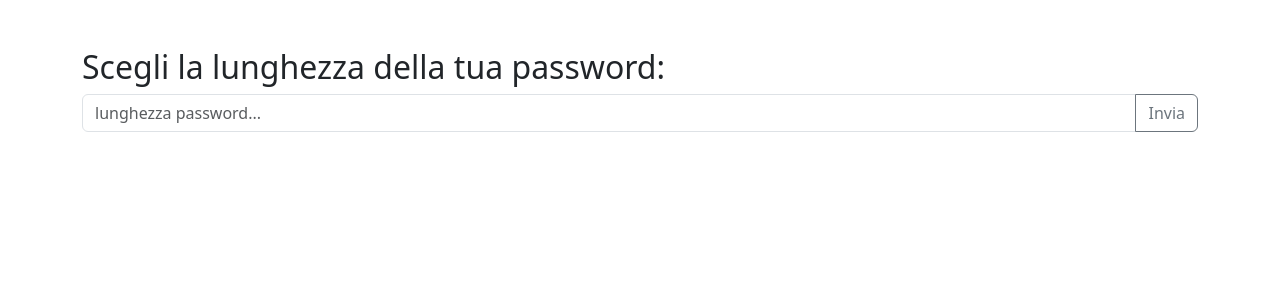
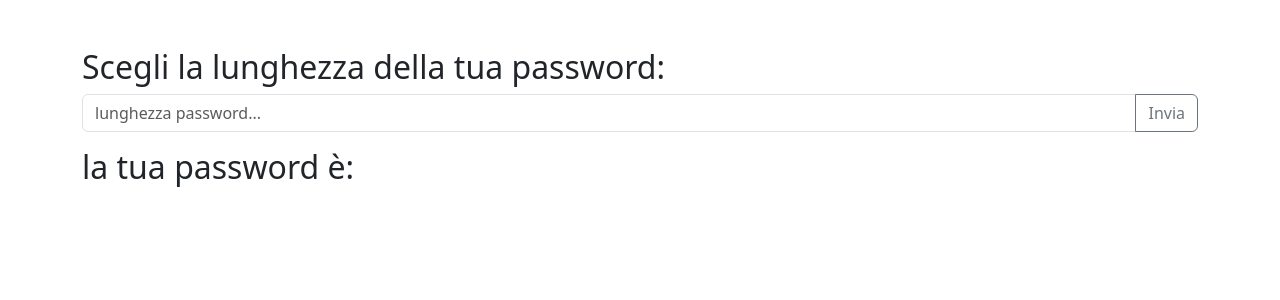
Before and after one commit to VincenzoMarcello/php-strong-password-generator, a PHP site: page / in a window 1280 px wide. Shown: the top 300 px of the page. Run offline with PHP 8.4, Linux system fonts and the light colour scheme.

Commit message:
feat: add function

```diff
--- a/index.php
+++ b/index.php
@@ -1,3 +1,45 @@
+<?php
+
+$pass_length = $_GET["passlng"] ?? "";
+
+function generate_password($pass_length)
+{
+    $possible_chars = "ABCDEFGHIJKLMNOPQRSTUVWXYZabcdefghijklmnopqrstuvwxyz0123456789!@#$%^&*()";
+
+
+    $pass = "";
+    for ($i = 0; $i < $pass_length; $i++) {
+        $random = rand(0, strlen($possible_chars) - 1);
+        $pass .= $possible_chars[$random];
+
+    }
+
+    return $pass;
+
+}
+
+$has_length = isset($_GET["passlng"]);
+
+if ($has_length) {
+
+    $generate_password = generate_password($pass_length);
+
+    // SENZA FUNCTION
+    // $possible_chars = "ABCDEFGHIJKLMNOPQRSTUVWXYZabcdefghijklmnopqrstuvwxyz0123456789!@#$%^&*()";
+    // $pass_length = $_GET["passlng"];
+
+    // $pass = "";
+    // for ($i = 0; $i < $pass_length; $i++) {
+    //     $random = rand(0, strlen($possible_chars) - 1);
+    //     $pass .= $possible_chars[$random];
+
+    // }
+
+    // echo $pass;
+
+}
+?>
+
 <!DOCTYPE html>
 <html lang="en">
 
@@ -23,13 +65,16 @@
             </label>
             <div>
                 <div class="input-group mb-3">
-                    <input type="number" id="passlng" name="passlng" min="1" max="15" class="form-control"
+                    <input type="number" id="passlng" name="passlng" min="5" max="15" class="form-control"
                         placeholder="lunghezza password...">
                     <button class="btn btn-outline-secondary" type="submit">Invia</button>
                 </div>
             </div>
-
         </form>
+        <h2>la tua password è:</h2>
+        <h2>
+            <?php echo $generate_password ?? "" ?>
+        </h2>
     </div>
 </body>
 
```
